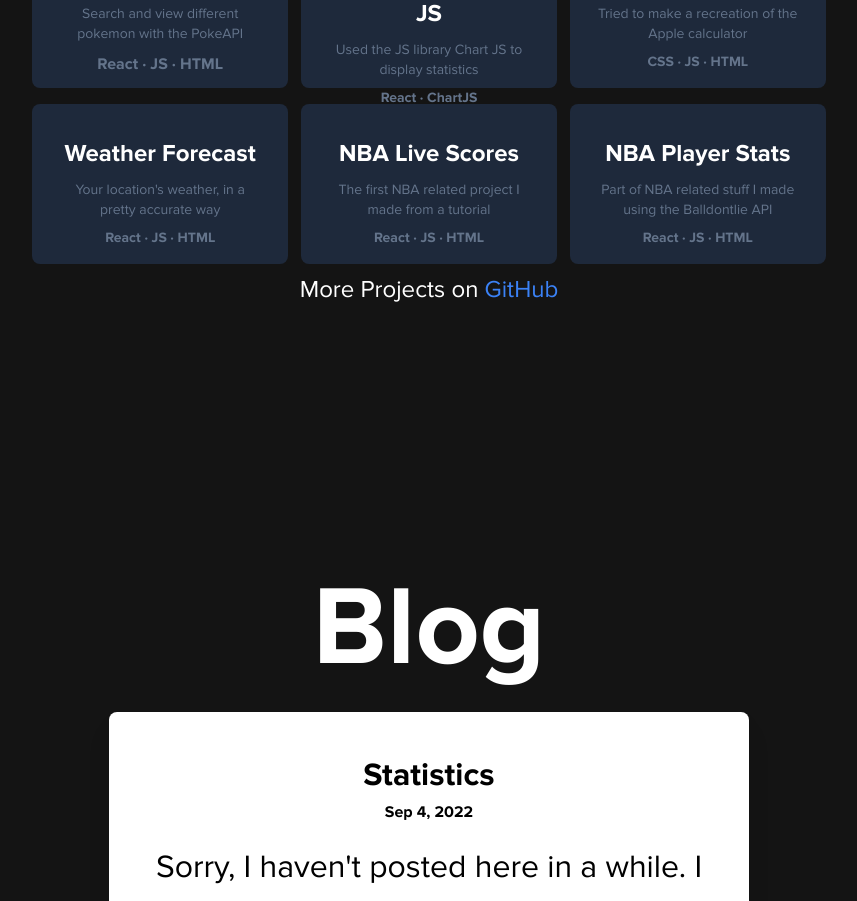
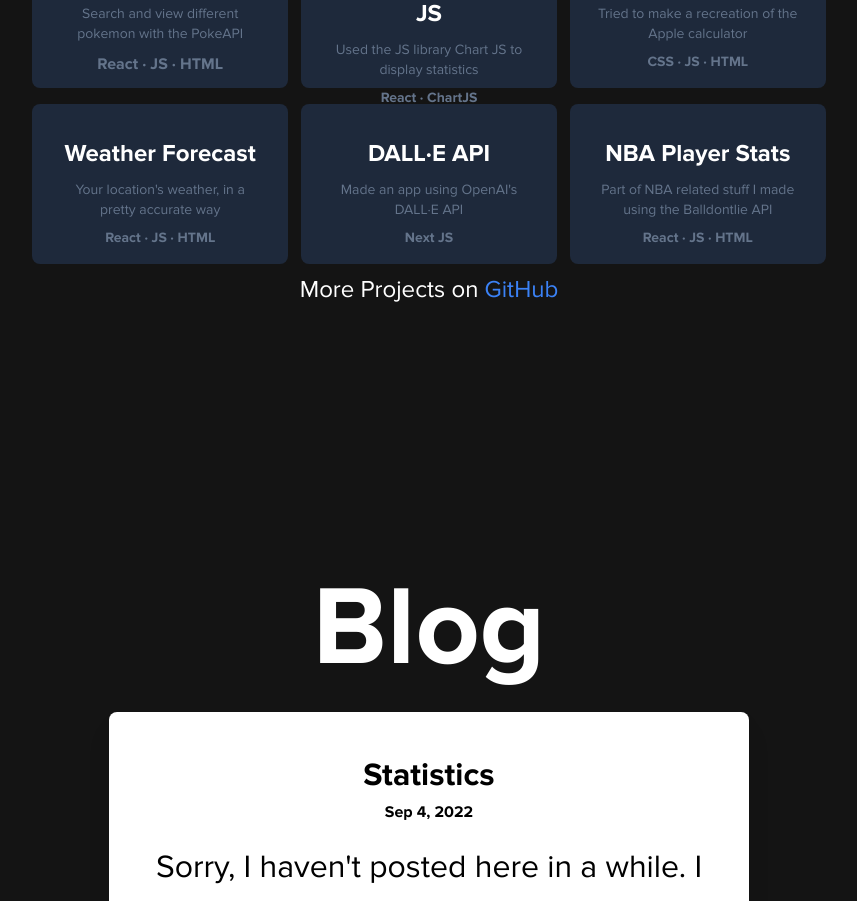
Before and after one commit to kach0w/rate-my-aps, a Next.js app: page / in a window 1280 px wide. Shown: the part 1860-2761 px from the top of the page, without its empty margins (211-1068 px from the left). Built offline with nearby package versions, Linux system fonts and the light colour scheme.

Commit message:
added DALL·E API to projects

```diff
--- a/components/Projects.js
+++ b/components/Projects.js
@@ -48,13 +48,13 @@ const Projects = () => {
                 </div>
             </a>
             {/* Project 5 */}
-            <a href="https://scores.kachow.me">
+            <a href="https://dalle-api.vercel.app/">
                 <div className='bg-slate-800 rounded-lg px-6 py-8 w-[20vw] h-[20vh] hover:bg-slate-900'>
-                    <h2 class="text-white text-[1.5rem] font-black">NBA Live Scores</h2>
+                    <h2 class="text-white text-[1.5rem] font-black">DALL·E API</h2>
                     <p class="text-slate-500 mt-2 text-sm">
-                        The first NBA related project I made from a tutorial
+                        Made an app using OpenAI's DALL·E API
                     </p>
-                    <p class="text-slate-500 font-bold mt-2 text-sm">React · JS · HTML</p>
+                    <p class="text-slate-500 font-bold mt-2 text-sm">Next JS</p>
                 </div>
             </a>
             {/* Project 6 */}
```
